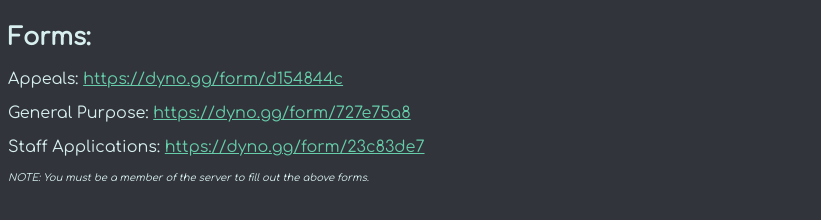
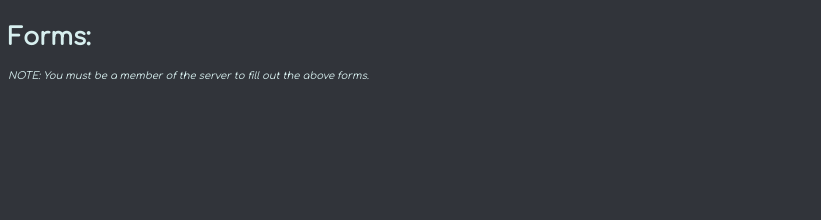
Before and after one commit to jonahlikescookies/MPMS-Discord-Website, a plain HTML site: page links.html in a window 1280 px wide. Shown: the part 142-362 px from the top of the page, without its empty margins (0-821 px from the left). Drawn offline with Linux system fonts and the light colour scheme.

Commit message:
New links coming soon!!

```diff
--- a/links.html
+++ b/links.html
@@ -1,7 +1,7 @@
 <!DOCTYPE html>
 <html>
   <head>
-    <title>Summa Discord Server Website - Links</title>
+    <title>MPMS Discord Server Website - Links</title>
     <link href="styles.css" rel="stylesheet">
     <!--Comfortaa Font-->
     <link href='https://fonts.googleapis.com/css?family=Comfortaa' rel='stylesheet'>
@@ -16,9 +16,11 @@
     <div>
       <h1>Links</h1>
       <h2>Forms:</h2>
-      <p>Appeals: <a class="link" href=https://dyno.gg/form/d154844c>https://dyno.gg/form/d154844c</a></p>
-      <p>General Purpose: <a class="link" href="https://dyno.gg/form/727e75a8">https://dyno.gg/form/727e75a8</a></p>
-      <p>Staff Applications: <a class="link" href="https://dyno.gg/form/23c83de7">https://dyno.gg/form/23c83de7</a></p>
+      <div style="display:none;">
+        <p>Appeals: <a class="link" href=https://dyno.gg/form/d154844c>https://dyno.gg/form/d154844c</a></p>
+        <p>General Purpose: <a class="link" href="https://dyno.gg/form/727e75a8">https://dyno.gg/form/727e75a8</a></p>
+        <p>Staff Applications: <a class="link" href="https://dyno.gg/form/23c83de7">https://dyno.gg/form/23c83de7</a></p>
+      </div>
       <p class="footer">NOTE: You must be a member of the server to fill out the above forms.</p>
     </div>
   </body>
```
